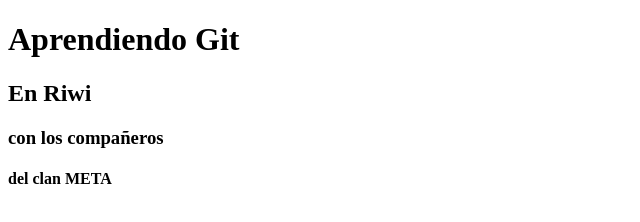
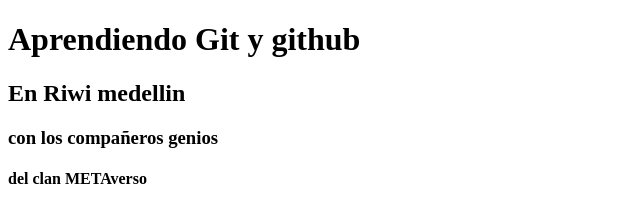
Before and after one commit to sararuiza/Git_Meta-_Riwi, a plain HTML site: page 02-ramas/index.html in a window 1280 px wide. Shown: the whole page, without its empty margins (0-640 px from the left). Drawn offline with Linux system fonts and the light colour scheme.

Commit message:
modificando los titulos

```diff
--- a/02-ramas/index.html
+++ b/02-ramas/index.html
@@ -6,10 +6,10 @@
     <title>Document</title>
 </head>
 <body>
-    <h1>Aprendiendo Git</h1>
-    <h2>En Riwi</h2>
-    <h3>con los compañeros</h3>
-    <h4>del clan META</h4>
+    <h1>Aprendiendo Git y github</h1>
+    <h2>En Riwi medellin</h2>
+    <h3>con los compañeros genios</h3>
+    <h4>del clan METAverso</h4>
 
 </body>
 </html>
```
